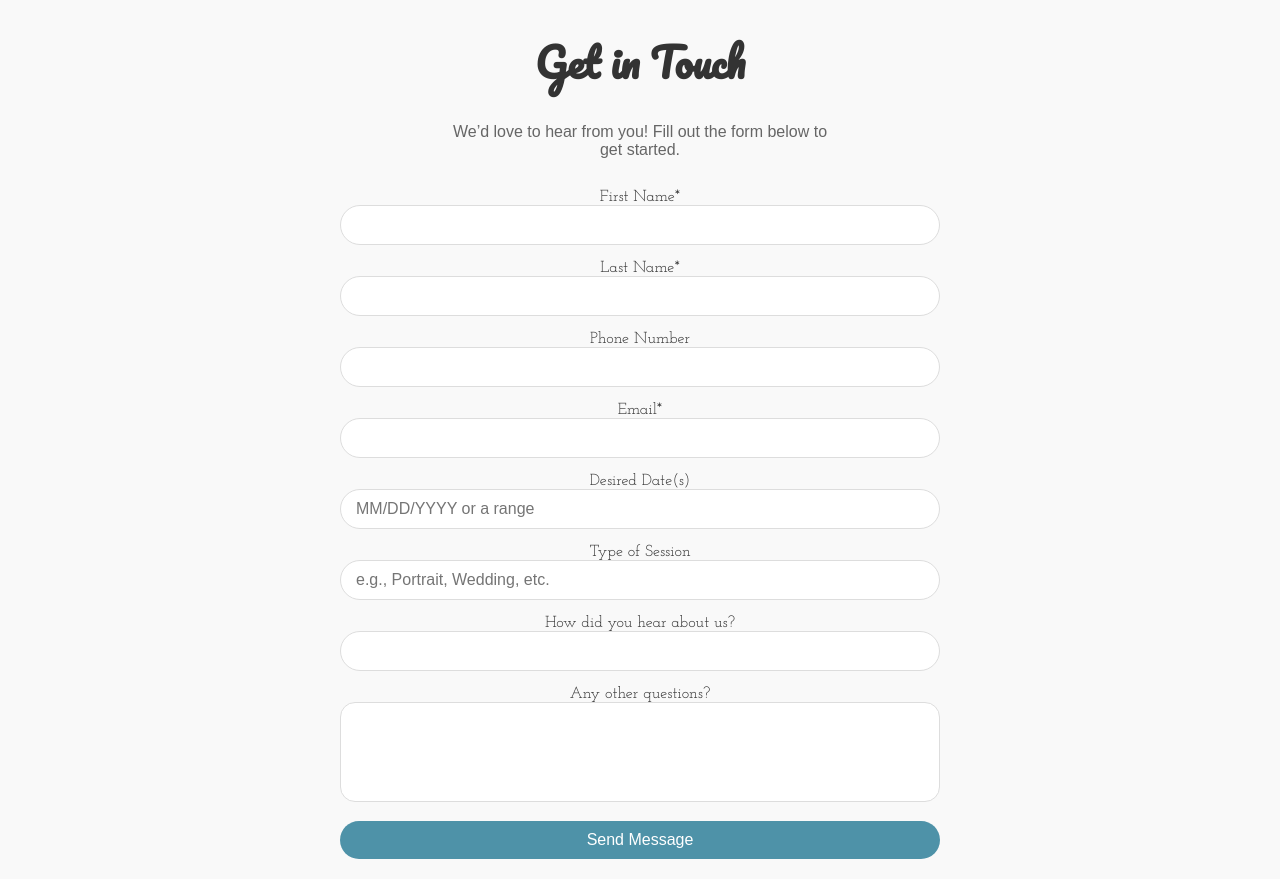
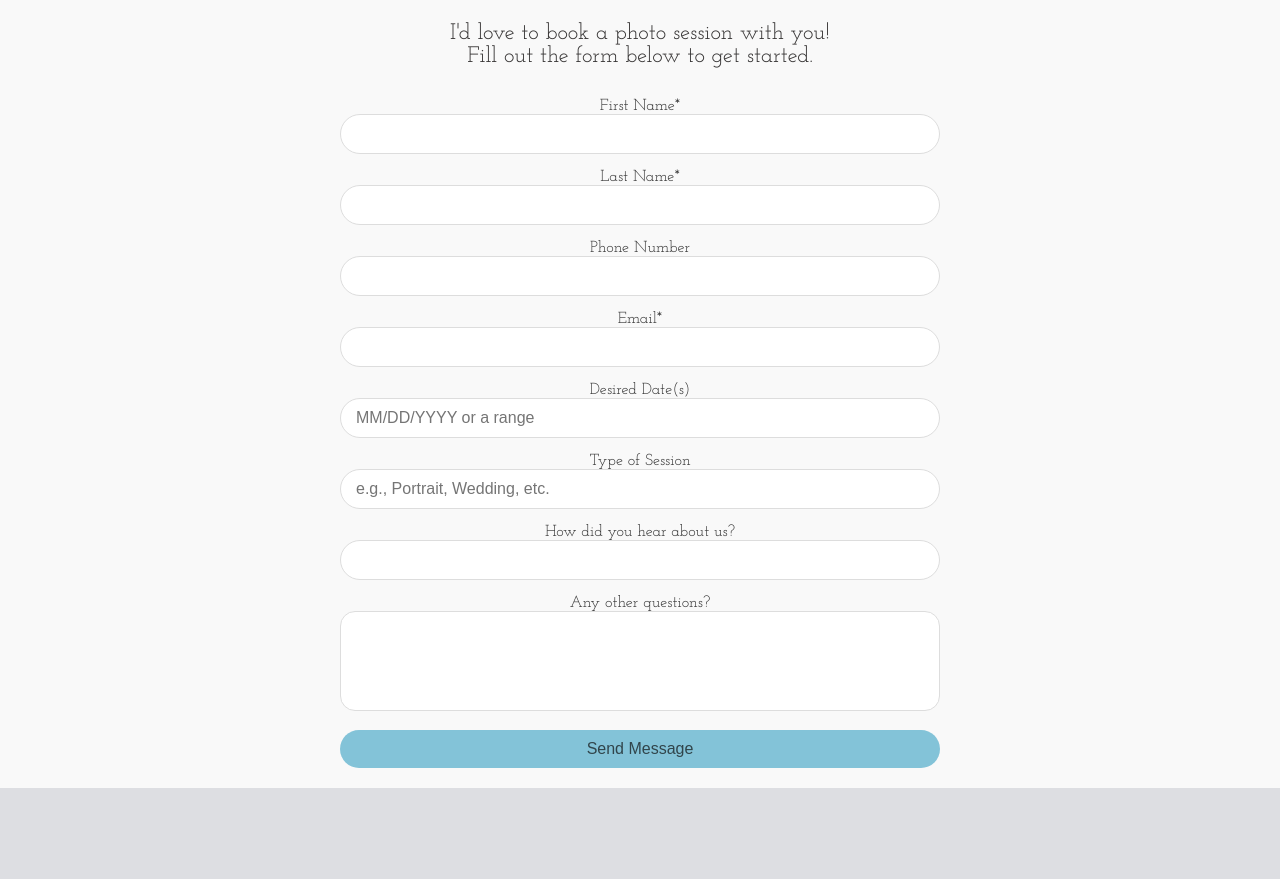
Before and after one commit to BreadBooks/BrietteCo, a React (Vite) app: page /contact in a window 1280 px wide. Shown: the part 420-1299 px from the top of the page. After the commit the page ends 1208 px from the top, so only its background shows below. Built offline with nearby package versions, Linux system fonts and the light colour scheme; a web font is replaced by a local one.

Commit message:
Contact Page + Moments section MF

```diff
--- a/src/components/MomentsSection.css
+++ b/src/components/MomentsSection.css
@@ -1,5 +1,15 @@
 .moments-section {
-    background: url('../assets/moments.webp') no-repeat center center/cover; /* Replace with your image */
-    height: 100vh; /* Full viewport height */
-    width: 100%;
+  background: url('../assets/moments.webp') no-repeat center center/cover;
+  height: 100vh; /* Full viewport height on desktop */
+  width: 100%;
+}
+
+/* Mobile adjustments */
+@media only screen and (max-width: 768px) {
+  .moments-section {
+    height: auto; /* Let the height adjust based on content */
+    background-size: cover; /* Ensures background covers the container */
+    background-position: center; /* Centers the image */
+    padding: 5rem 0; /* Optional padding to give it breathing room */
   }
+}
--- a/src/pages/ContactPage.css
+++ b/src/pages/ContactPage.css
@@ -8,13 +8,14 @@
     background-color: #f9f9f9;
     padding: 20px;
     text-align: center;
+    font-family: "Josefin Slab", serif;
 }
 
-/* Banner Section Styling */
+/* Existing banner styles */
 .contact-banner {
-    position: relative;  /* Creates the positioning context for the overlay */
+    position: relative;
     width: 100vw;
-    overflow: hidden;    /* Hides any overflow from the image */
+    overflow: hidden;    /* Hides any overflow from the image on desktop */
     text-align: center;
 }
 
@@ -24,6 +25,19 @@
     display: block;
 }
 
+/* Mobile adjustments */
+@media (max-width: 768px) {
+  /* Allow the container to show full image */
+  .contact-banner {
+    overflow: visible;
+  }
+
+  .contact-banner-image {
+    width: 100%;
+    padding-top: 80px; /* Adjust this value as needed */
+  }
+
+}
 .banner-overlay {
     position: absolute;
     bottom: 0;                 /* Position the overlay at the bottom of the banner */
@@ -52,9 +66,9 @@
 }
 
 .contact-description {
-    font-family: 'Arial', sans-serif;
-    font-size: 1rem;
-    color: #666;
+    font-family: "Josefin Slab", serif;
+    font-size: 1.4rem;
+    color: #363434;
     margin-bottom: 30px;
     max-width: 400px;
 }
@@ -99,16 +113,20 @@
     font-family: 'Arial', sans-serif;
     font-size: 1rem;
     padding: 10px 20px;
-    background-color: rgb(78, 146, 168);
-    color: #fff;
+    background-color: rgb(131, 195, 216);
+    color: #31454b;
     border: none;
     border-radius: 25px;
     cursor: pointer;
     transition: background-color 0.3s ease-in-out;
+    transition: color 0.2s ease-in-out;
 }
 
 .contact-button:hover {
-    background-color: rgb(131, 195, 216);
+    background-color: rgb(33, 103, 126);
+    color: white;
+    transition: background-color 0.3s ease-in-out;
+    transition: color 0.2s ease-in-out;
 }
 
 /* Mobile Responsiveness */
--- a/src/pages/ContactPage.jsx
+++ b/src/pages/ContactPage.jsx
@@ -80,9 +80,10 @@ function ContactPage() {
       </div>
 
       {/* Title & Description */}
-      <h1 className="contact-title">Get in Touch</h1>
       <p className="contact-description">
-        We’d love to hear from you! Fill out the form below to get started.
+        I'd love to book a photo session with you!<br>
+        </br>
+        Fill out the form below to get started.
       </p>
 
       {submitted ? (
```
